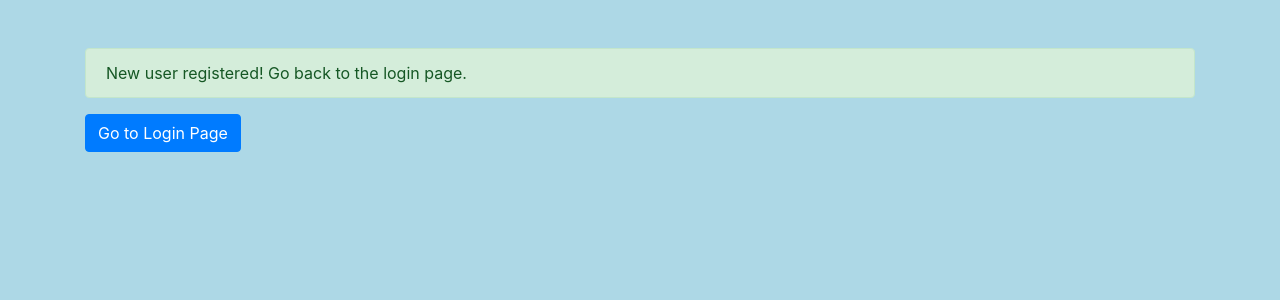
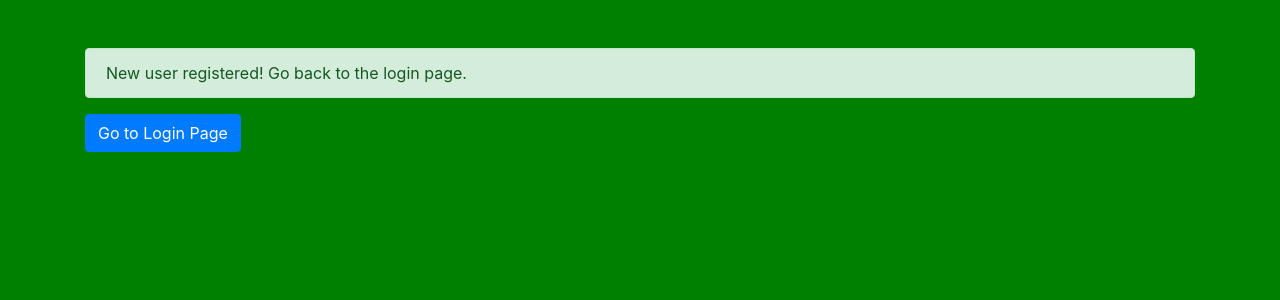
Before and after one commit to freddmo99/OpinionAI, a Flask app: template thirdproject/templates/registration_success.html in a window 1280 px wide. Shown: the top 300 px of the page. Run offline with Flask 3, Linux system fonts and the light colour scheme; the template is opened without the code that fills it, so the values that code supplies are empty; some libraries are stand-ins or nearby versions.

Commit message:
Update registration_success.html

```diff
--- a/thirdproject/templates/registration_success.html
+++ b/thirdproject/templates/registration_success.html
@@ -7,7 +7,7 @@
     <link rel="stylesheet" href="https://maxcdn.bootstrapcdn.com/bootstrap/4.5.2/css/bootstrap.min.css">
     <style>
         body {
-            background-color: #ADD8E6; /* Light blue background color */
+            background-color: #008000; /* Light blue background color */
         }
     </style>
 </head>
```
